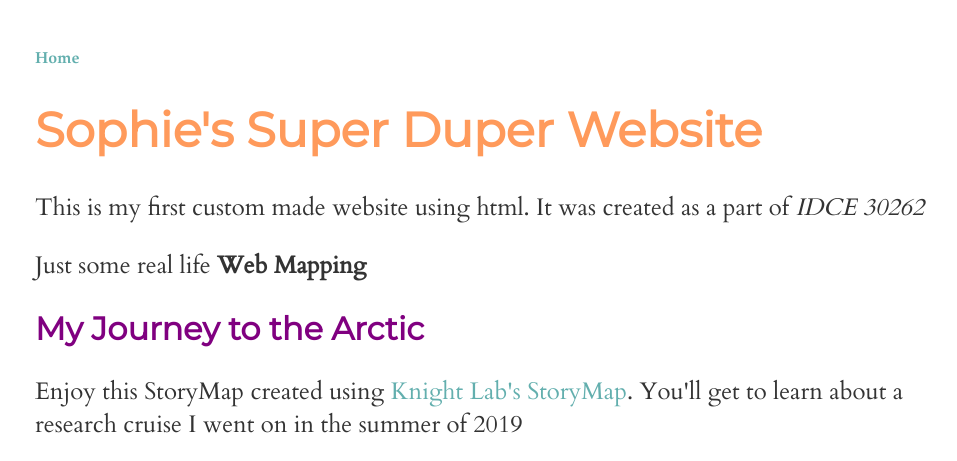
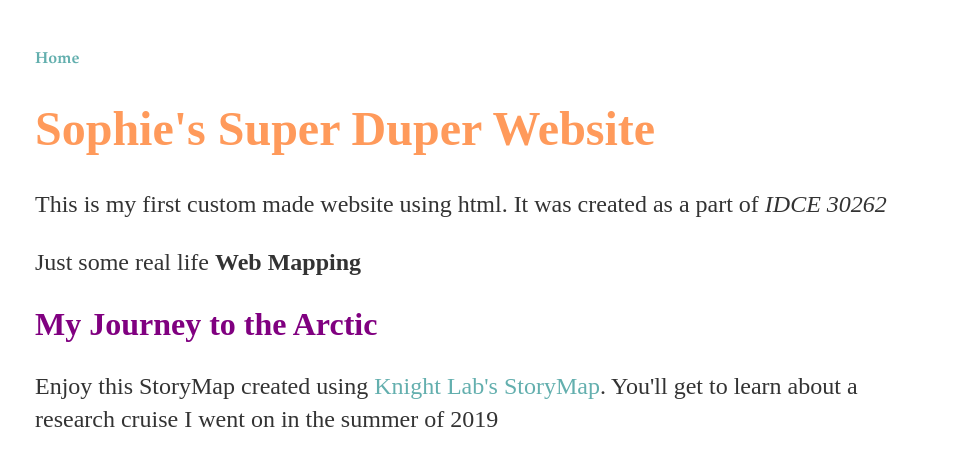
Before and after one commit to sophspilio/sophspilio.github.io, a Jekyll site: the page built from index.html, in a window 1280 px wide. Shown: the top 461 px of the page, without its empty margins (157-1114 px from the left). Built offline with Jekyll 4.4.1, drawn with Linux system fonts in a browser that asks for light colours; grey boxes are pictures that could not be loaded.

Commit message:
Update default.html

```diff
--- a/_layouts/default.html
+++ b/_layouts/default.html
@@ -4,13 +4,10 @@
 			<title>{{ page.title }}</title>
 			<!-- link to main stylesheet -->
 			<link rel="stylesheet" type="text/css" href="/css/main.css">
-			<link rel="stylesheet" href="https://fonts.googleapis.com/css?family=Montserrat">
-			<link rel="stylesheet" href="https://fonts.googleapis.com/css?family=Cardo">
+
 		</head>
 		<body>
 			<link rel="stylesheet" type="text/css" href="/css/main.css">
-			<link rel="stylesheet" href="https://fonts.googleapis.com/css?family=Montserrat">
-			<link rel="stylesheet" href="https://fonts.googleapis.com/css?family=Cardo">
 			<nav>
 	    		<ul>
 	        		<li><a href="/">Home</a></li>
```
